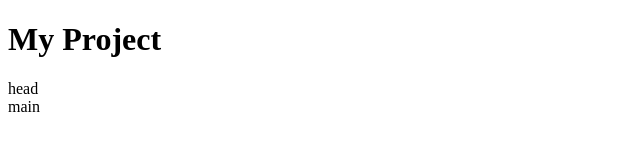
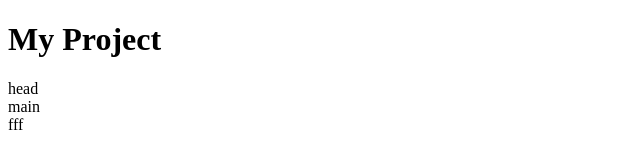
Before and after one commit to vDmytriv01/my-project, a plain HTML site: page index.html in a window 1280 px wide. Shown: the full height of the page, 0-640 px from the left. Drawn offline with Linux system fonts and the light colour scheme.

Commit message:
add footer

```diff
--- a/index.html
+++ b/index.html
@@ -9,6 +9,6 @@
   <h1>My Project</h1>
   <header>head</header>
   <main>main</main>
-  <footer></footer>
+  <footer>fff</footer>
 </body>
 </html>
```
